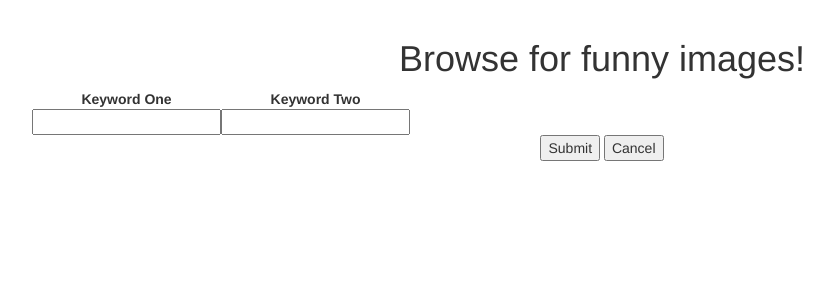
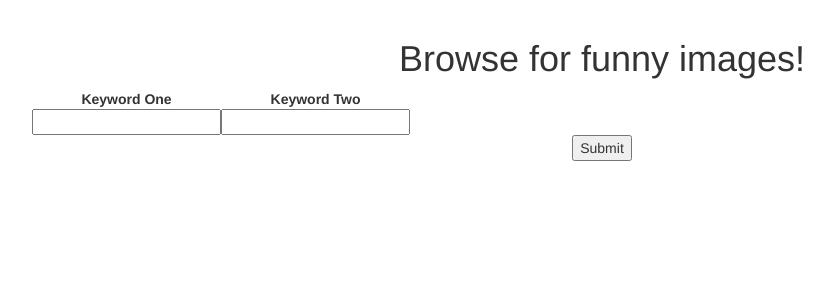
Before and after one commit to Masa13/api_project, a Flask app: page /browse in a window 1280 px wide. Shown: the part 51-351 px from the top of the page, without its empty margins (38-871 px from the left). Run offline with Flask 2, Linux system fonts and the light colour scheme; parts of the project's set-up code (start-up, migrations or seed data) failed here and were passed over; some libraries are stand-ins or nearby versions.

Commit message:
Update search.html

```diff
--- a/templates/search.html
+++ b/templates/search.html
@@ -20,7 +20,6 @@
     </tr>
     </table>
   <input type="submit" name="button" value="Submit">
-  <input type="submit" name="button" value="Cancel">
   </form>
 </div>
 {% endblock %}
```
